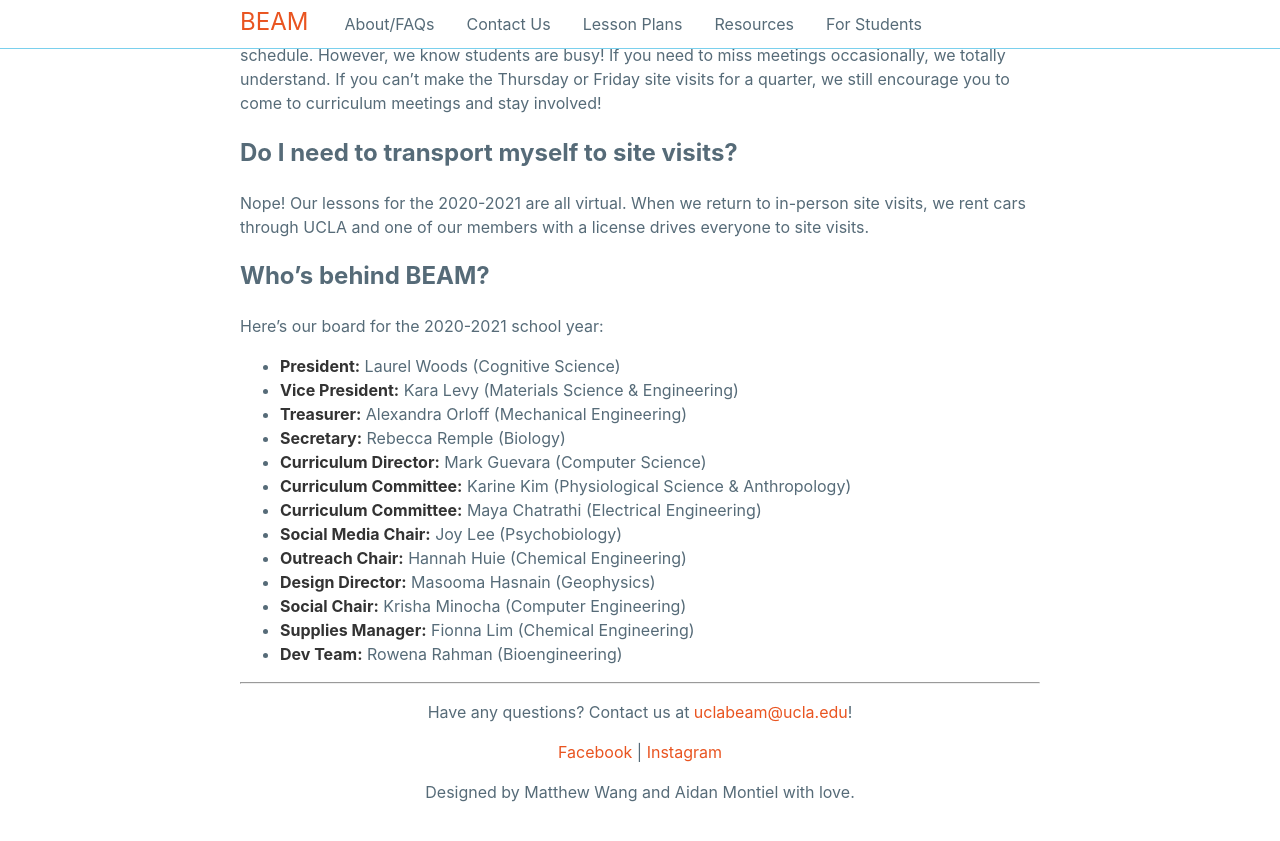
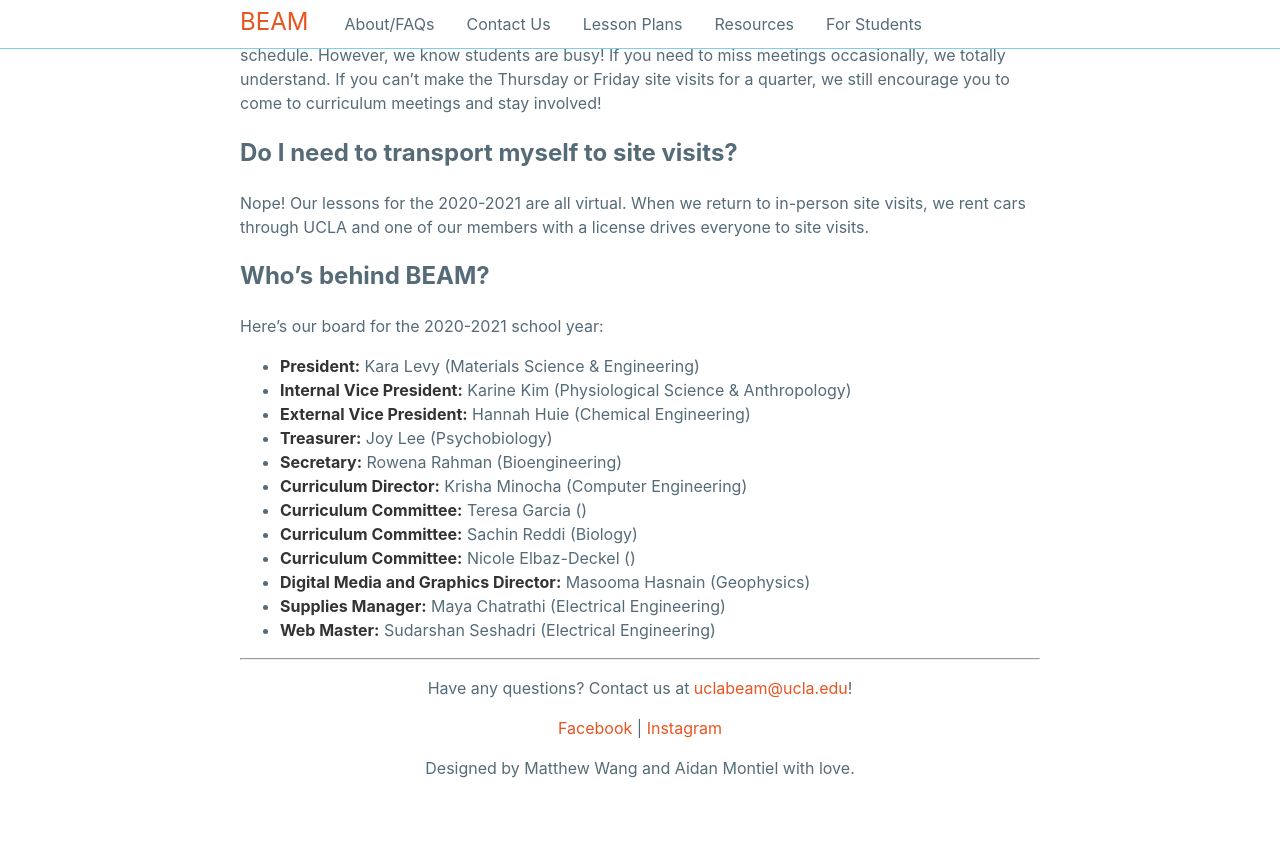
Before and after one commit to beam-ucla/beam-website, a Jekyll site: the page built from about.md, in a window 1280 px wide and 900 px high, scrolled down 1288 px. Shown: the top 841 px of the window. Built offline with Jekyll 4.4.1, drawn with Linux system fonts in a browser that asks for light colours.

Commit message:
updated board members

```diff
--- a/about.md
+++ b/about.md
@@ -43,16 +43,15 @@ Nope! Our lessons for the 2020-2021 are all virtual. When we return to in-person
 
 Here's our board for the 2020-2021 school year:
 
-- **President:** Laurel Woods (Cognitive Science)
-- **Vice President:** Kara Levy (Materials Science & Engineering)
-- **Treasurer:** Alexandra Orloff (Mechanical Engineering)
-- **Secretary:** Rebecca Remple (Biology)
-- **Curriculum Director:** Mark Guevara (Computer Science)
-- **Curriculum Committee:** Karine Kim (Physiological Science & Anthropology)
-- **Curriculum Committee:** Maya Chatrathi (Electrical Engineering)
-- **Social Media Chair:** Joy Lee (Psychobiology)
-- **Outreach Chair:** Hannah Huie (Chemical Engineering)
-- **Design Director:** Masooma Hasnain (Geophysics)
-- **Social Chair:** Krisha Minocha (Computer Engineering)
-- **Supplies Manager:** Fionna Lim (Chemical Engineering)
-- **Dev Team:** Rowena Rahman (Bioengineering)
+- **President:** Kara Levy (Materials Science & Engineering)
+- **Internal Vice President:** Karine Kim (Physiological Science & Anthropology)
+- **External Vice President:** Hannah Huie (Chemical Engineering)
+- **Treasurer:** Joy Lee (Psychobiology)
+- **Secretary:** Rowena Rahman (Bioengineering)
+- **Curriculum Director:** Krisha Minocha (Computer Engineering)
+- **Curriculum Committee:** Teresa Garcia ()
+- **Curriculum Committee:** Sachin Reddi (Biology)
+- **Curriculum Committee:** Nicole Elbaz-Deckel ()
+- **Digital Media and Graphics Director:** Masooma Hasnain (Geophysics)
+- **Supplies Manager:** Maya Chatrathi (Electrical Engineering)
+- **Web Master:** Sudarshan Seshadri (Electrical Engineering)
```
